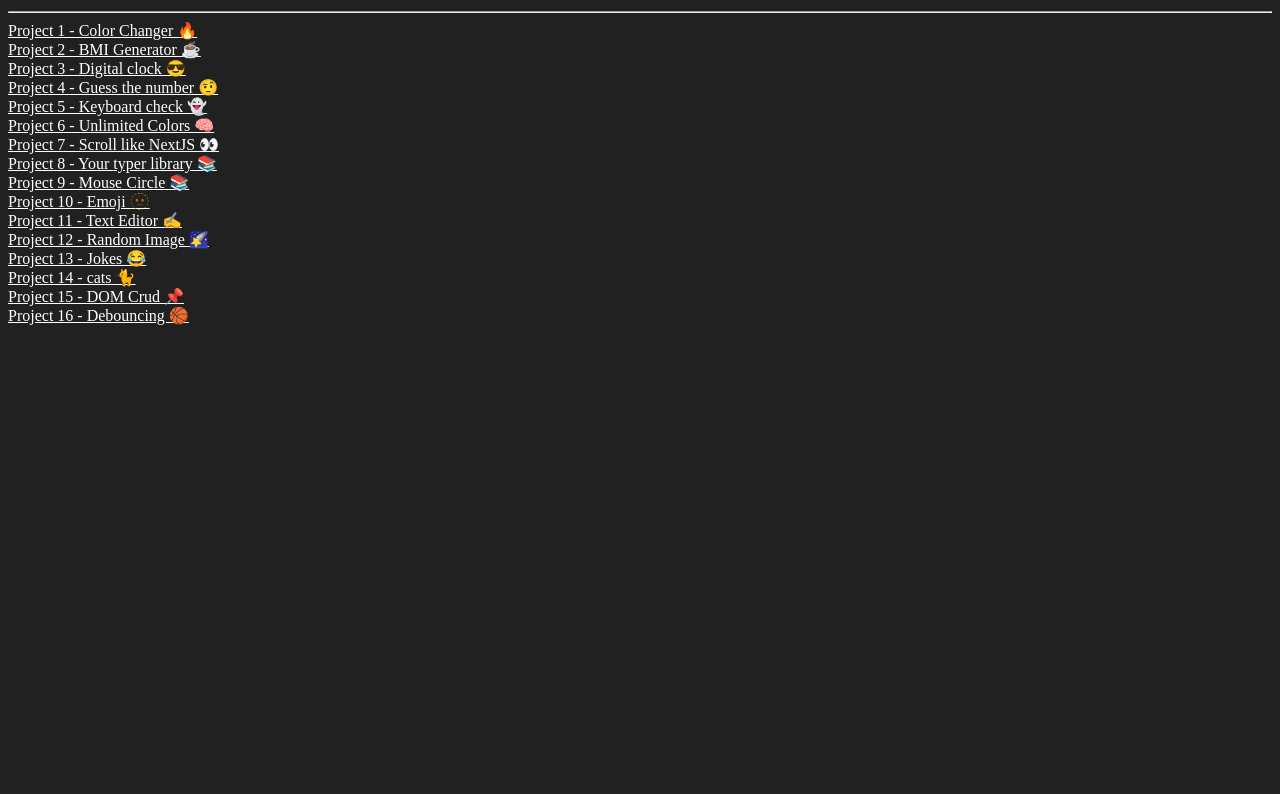
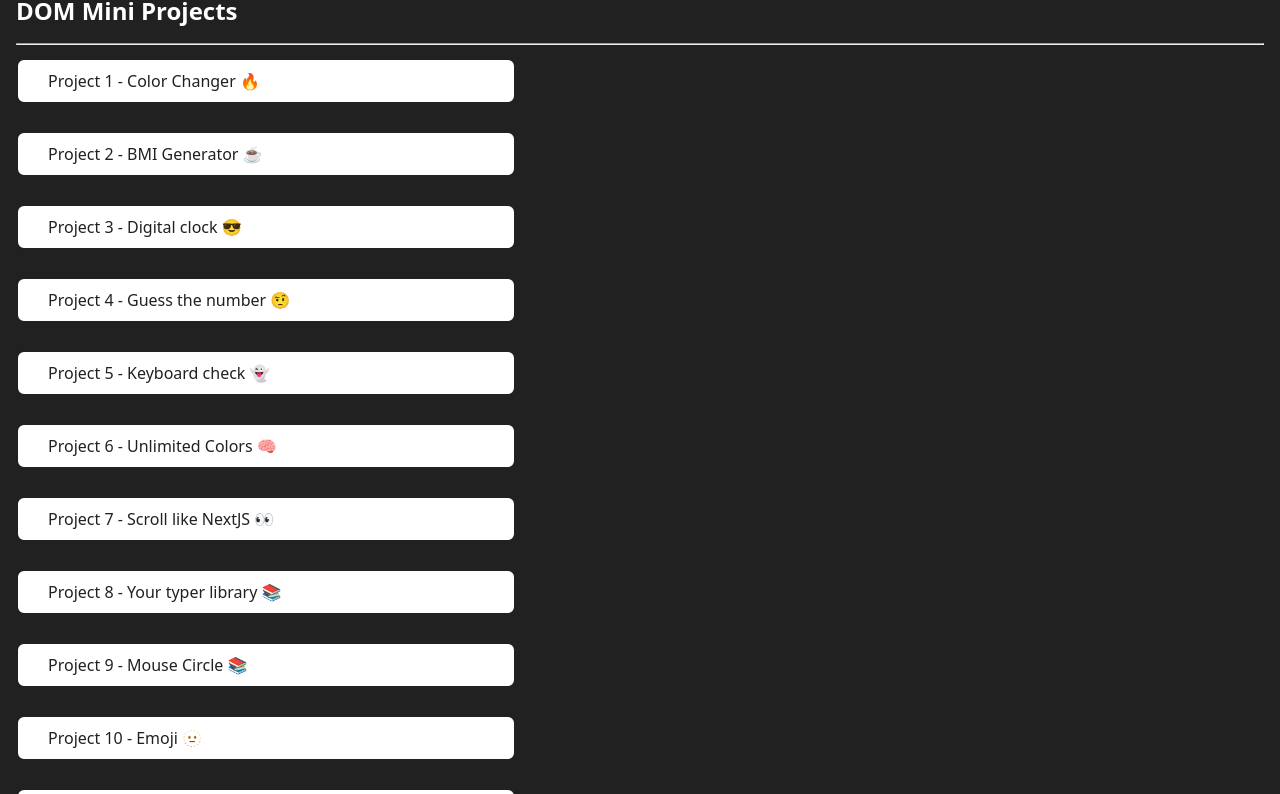
Before and after one commit to lkx100/learnJS, a website: page DOM_Projects/index.html in a window 1280 px wide. Shown: the part 95-889 px from the top of the page. Before the commit the page ends 800 px from the top, so only its background shows below. Drawn offline with Linux system fonts and the light colour scheme.

Commit message:
02_BMICalculator

```diff
--- /dev/null
+++ b/DOM_Projects/02_BMICalculator/style.css
@@ -0,0 +1,46 @@
+.container {
+    width: 575px;
+    height: 825px;
+
+    background-color: #797978;
+    padding-left: 30px;
+  }
+  #height,
+  #weight {
+    width: 150px;
+    height: 25px;
+    margin-top: 30px;
+  }
+
+  #weight-guide {
+    margin-left: 75px;
+    margin-top: 25px;
+  }
+
+  #results {
+    font-size: 35px;
+    margin-left: 90px;
+    margin-top: 20px;
+    color: rgb(241, 241, 241);
+  }
+
+  button {
+    width: 150px;
+    height: 35px;
+    margin-left: 90px;
+    margin-top: 25px;
+    background-color: #fff;
+    padding: 1px 30px;
+    border-radius: 8px;
+    color: #212121;
+    text-decoration: none;
+    border: 2px solid #212121;
+
+    font-size: 25px;
+  }
+
+  h1 {
+    padding-left: 15px;
+    padding-top: 25px;
+
+  }
--- a/DOM_Projects/index.html
+++ b/DOM_Projects/index.html
@@ -5,7 +5,7 @@
         <meta charset="UTF-8" />
         <meta name="viewport" content="width=device-width" />
 
-        <link rel="stylesheet" href="styles.css" />
+        <link rel="stylesheet" href="style.css" />
         <script type="module" src="script.js"></script>
     </head>
     <body style="background-color: #212121; color: #fff">
@@ -14,24 +14,24 @@
             <a target="_blank" href="https://www.youtube.com/@chaiaurcode">Youtube channel</a>
         </nav>
         <main>
-            <h1>Chai aur code</h1> <hr>
+            <h1>DOM Mini Projects</h1> <hr>
             <div class="projects">
-                <a class="project-link" style="color: #fff;" href="./01_ColorChanger/index.html" >Project 1 - Color Changer 🔥</a> <br>
-                <a class="project-link" style="color: #fff;" href="./2-BMICalculator/index.html">Project 2 - BMI Generator ☕️</a> <br>
-                <a class="project-link" style="color: #fff;" href="./3-DigitalClock/index.html">Project 3 - Digital clock 😎</a> <br>
-                <a class="project-link" style="color: #fff;" href="./4-GuessTheNumber/index.html">Project 4 - Guess the number 🤨</a> <br>
-                <a class="project-link" style="color: #fff;" href="./5-keyboard/index.html">Project 5 - Keyboard check 👻</a> <br>
-                <a class="project-link" style="color: #fff;" href="./6-unlimitedColors/index.html">Project 6 - Unlimited Colors 🧠</a> <br>
-                <a class="project-link" style="color: #fff;" href="./7-scroll/index.html">Project 7 - Scroll like NextJS 👀</a> <br>
-                <a class="project-link" style="color: #fff;" href="./8-typer/index.html">Project 8 - Your typer library 📚</a> <br>
-                <a class="project-link" style="color: #fff;" href="./9-mouseCircle/index.html">Project 9 - Mouse Circle 📚</a> <br>
-                <a class="project-link" style="color: #fff;" href="./10-emoji/index.html">Project 10 - Emoji 🫥</a> <br>
-                <a class="project-link" style="color: #fff;" href="./11-textEditor/index.html">Project 11 - Text Editor ✍️</a> <br>
-                <a class="project-link" style="color: #fff;" href="./12-randomImage/index.html">Project 12 - Random Image 🌠</a> <br>
-                <a class="project-link" style="color: #fff;" href="./13-jokes/index.html">Project 13 - Jokes 😂</a> <br>
-                <a class="project-link" style="color: #fff;" href="./14-cats/index.html">Project 14 - cats 🐈</a> <br>
-                <a class="project-link" style="color: #fff;" href="./15-crudDom/index.html">Project 15 - DOM Crud 📌</a> <br>
-                <a class="project-link" style="color: #fff;" href="./16-debounce/index.html">Project 16 - Debouncing 🏀</a> <br>
+                <a class="project-link" href="./01_ColorChanger/index.html" >Project 1 - Color Changer 🔥</a> <br>
+                <a class="project-link" href="./02_BMICalculator/index.html">Project 2 - BMI Generator ☕️</a> <br>
+                <a class="project-link" href="./3-DigitalClock/index.html">Project 3 - Digital clock 😎</a> <br>
+                <a class="project-link" href="./4-GuessTheNumber/index.html">Project 4 - Guess the number 🤨</a> <br>
+                <a class="project-link" href="./5-keyboard/index.html">Project 5 - Keyboard check 👻</a> <br>
+                <a class="project-link" href="./6-unlimitedColors/index.html">Project 6 - Unlimited Colors 🧠</a> <br>
+                <a class="project-link" href="./7-scroll/index.html">Project 7 - Scroll like NextJS 👀</a> <br>
+                <a class="project-link" href="./8-typer/index.html">Project 8 - Your typer library 📚</a> <br>
+                <a class="project-link" href="./9-mouseCircle/index.html">Project 9 - Mouse Circle 📚</a> <br>
+                <a class="project-link" href="./10-emoji/index.html">Project 10 - Emoji 🫥</a> <br>
+                <a class="project-link" href="./11-textEditor/index.html">Project 11 - Text Editor ✍️</a> <br>
+                <a class="project-link" href="./12-randomImage/index.html">Project 12 - Random Image 🌠</a> <br>
+                <a class="project-link" href="./13-jokes/index.html">Project 13 - Jokes 😂</a> <br>
+                <a class="project-link" href="./14-cats/index.html">Project 14 - cats 🐈</a> <br>
+                <a class="project-link" href="./15-crudDom/index.html">Project 15 - DOM Crud 📌</a> <br>
+                <a class="project-link" href="./16-debounce/index.html">Project 16 - Debouncing 🏀</a> <br>
             </div>
         </main>
     </body>
--- a/DOM_Projects/style.css
+++ b/DOM_Projects/style.css
@@ -48,6 +48,7 @@ h1 {
   .projects {
     display: flex;
     flex-direction: column;
+    width: 500px;
   }
 
   .project-link {
```
Also changed, not shown: DOM_Projects/02_BMICalculator/index.html (added, +35 -0 lines), DOM_Projects/02_BMICalculator/script.js (added, +17 -0 lines), DOM_Projects/01_ColorChanger/style.css (indentation only). Lines whose indentation alone changed are shown as unchanged.
